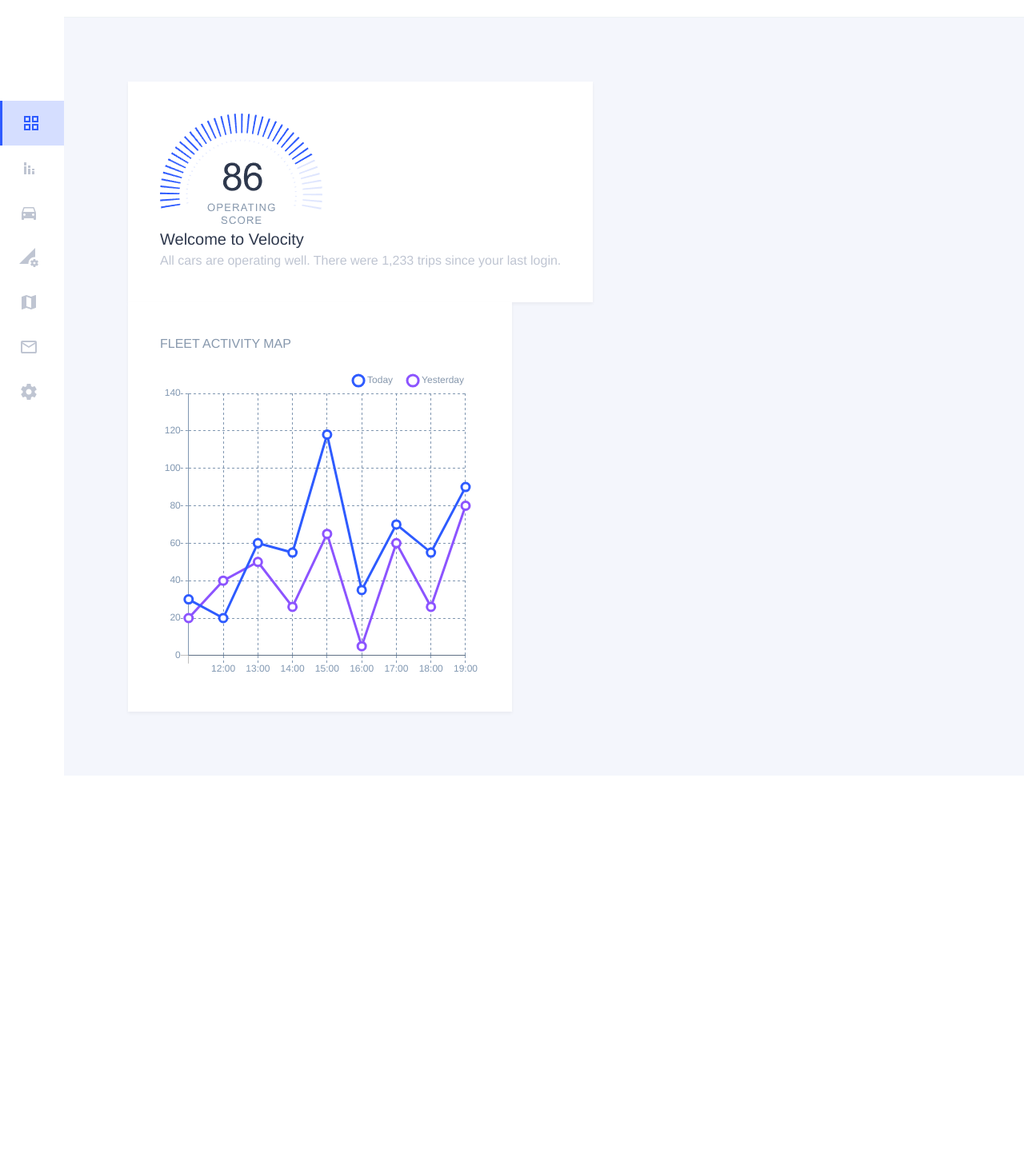
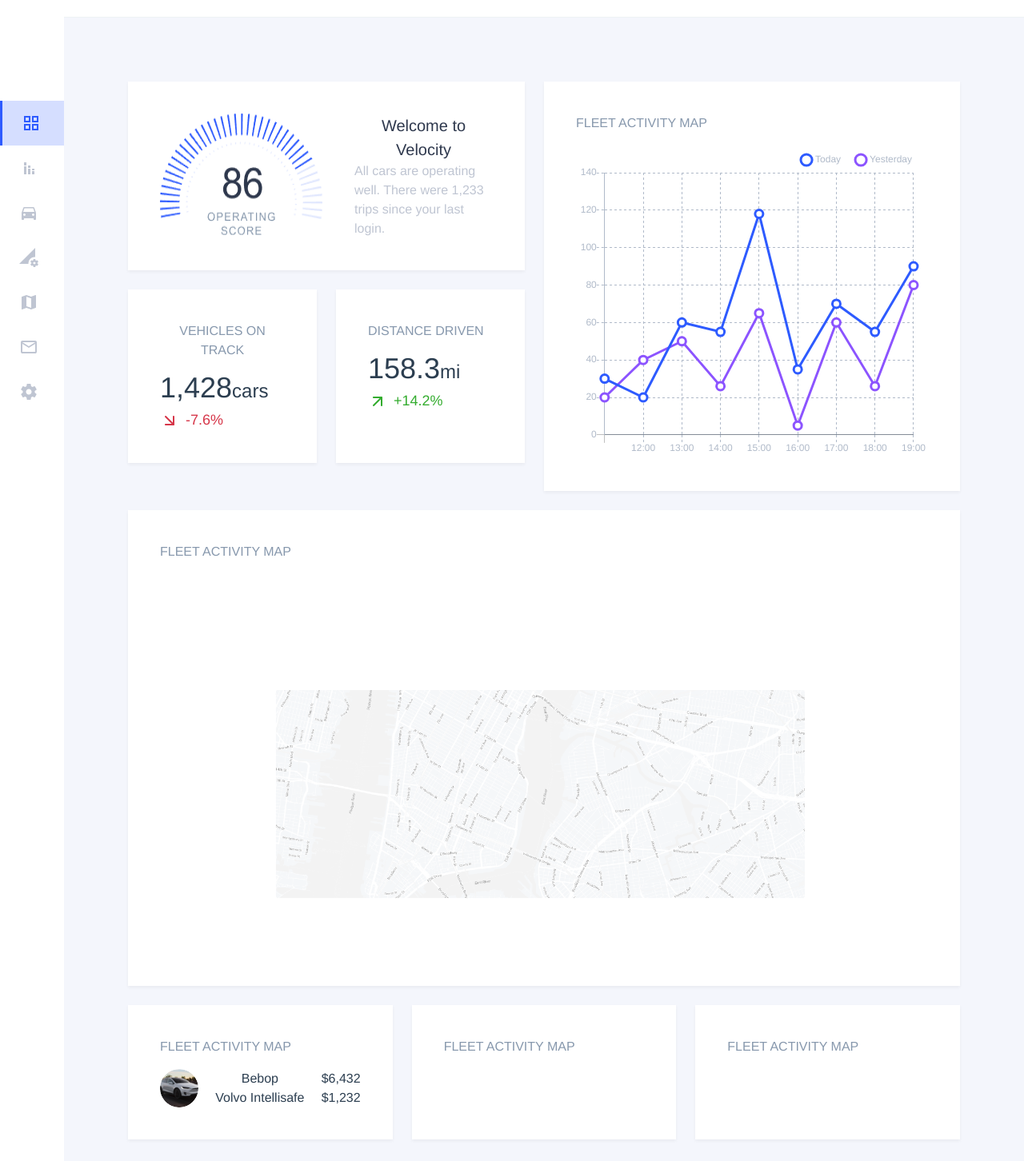
Before and after one commit to atcha/vue-velocity, a Vue app: page / in a window 1280 px wide. Shown: the part 58-1510 px from the top of the page at 80% size. Before the commit the page ends 1028 px from the top, so only its background shows below. Built offline with nearby package versions, Linux system fonts and the light colour scheme.

Commit message:
upd(minor): Home page upgrade

```diff
--- a/public/index.html
+++ b/public/index.html
@@ -58,6 +58,12 @@
       <symbol id="c-icon-keyboard_control" viewBox="0 0 24 24">
         <path d="M12 9.984q0.797 0 1.406 0.609t0.609 1.406-0.609 1.406-1.406 0.609-1.406-0.609-0.609-1.406 0.609-1.406 1.406-0.609zM18 9.984q0.797 0 1.406 0.609t0.609 1.406-0.609 1.406-1.406 0.609-1.406-0.609-0.609-1.406 0.609-1.406 1.406-0.609zM6 9.984q0.797 0 1.406 0.609t0.609 1.406-0.609 1.406-1.406 0.609-1.406-0.609-0.609-1.406 0.609-1.406 1.406-0.609z"></path>
       </symbol>
+      <symbol id="c-icon-arrow-up-right" viewBox="0 0 24 24">
+        <path d="M7 8h7.586l-8.293 8.293c-0.391 0.391-0.391 1.024 0 1.414s1.024 0.391 1.414 0l8.293-8.293v7.586c0 0.552 0.448 1 1 1s1-0.448 1-1v-10c0-0.136-0.027-0.265-0.076-0.383s-0.121-0.228-0.216-0.323c-0.001-0.001-0.001-0.001-0.002-0.002-0.092-0.092-0.202-0.166-0.323-0.216-0.118-0.049-0.247-0.076-0.383-0.076h-10c-0.552 0-1 0.448-1 1s0.448 1 1 1z"></path>
+      </symbol>
+      <symbol id="c-icon-arrow-down-right" viewBox="0 0 24 24">
+        <path d="M16 7v7.586l-8.293-8.293c-0.391-0.391-1.024-0.391-1.414 0s-0.391 1.024 0 1.414l8.293 8.293h-7.586c-0.552 0-1 0.448-1 1s0.448 1 1 1h10c0.136 0 0.265-0.027 0.383-0.076s0.228-0.121 0.324-0.217c0.092-0.092 0.166-0.202 0.217-0.324 0.049-0.118 0.076-0.247 0.076-0.383v-10c0-0.552-0.448-1-1-1s-1 0.448-1 1z"></path>
+      </symbol>
     </defs>
   </svg>
     <noscript>
--- a/src/components/Card.vue
+++ b/src/components/Card.vue
@@ -1,5 +1,6 @@
 <template>
     <aside class="p-10 bg-white shadow-2l">
+        <div class="flex">
             <img v-if="img"
                  class="mr-10"
                  :src="img.url"
@@ -8,7 +9,8 @@
                  :height="img.height">
             <div class="flex flex-col justify-center items-start">
                 <h2 class="text-black-1 text-xl" v-if="title">{{ title }}</h2>
-            <p class="text-gray-1" v-if="content">{{ content }}</p>
+                <p class="text-gray-1 text-left" v-if="content">{{ content }}</p>
+            </div>
         </div>
         <slot></slot>
     </aside>
--- a/src/main.js
+++ b/src/main.js
@@ -1,6 +1,6 @@
 import Vue from 'vue'
 import App from './App.vue';
-import '@/assets/css/tailwind.css'
+import '@/assets/css/tailwind.css';
 
 import router from './router'
 
--- a/src/pages/Home.vue
+++ b/src/pages/Home.vue
@@ -1,10 +1,32 @@
 <template>
     <main class="flex flex-wrap p-20 min-h-screen">
-        <Card class="mr-6" :img="operatingCard.img"
-              :title="operatingCard.title"
-              :content="operatingCard.content">
-        </Card>
-        <Card>
+        <div class="w-1/2">
+            <Card class="mr-6" :img="operatingCard.img"
+                  :title="operatingCard.title"
+                  :content="operatingCard.content">
+            </Card>
+            <div class="flex mt-6">
+                <Card class="mr-6 w-1/2">
+                    <header class="w-full flex justify-between items-center mb-2">
+                        <h2 class="uppercase text-black-3">Vehicles on track</h2>
+                    </header>
+                    <section>
+                        <h3 class="text-4xl text-left">1,428<span class="text-2xl">cars</span></h3>
+                        <p class="flex items-center text-red text-lg"><Icon class="w-6 h-6 mr-2" name="arrow-down-right" />-7.6%</p>
+                    </section>
+                </Card>
+                <Card class="mr-6  w-1/2">
+                    <header class="w-full flex justify-between items-center mb-2">
+                        <h2 class="uppercase text-black-3">Distance Driven</h2>
+                    </header>
+                    <section>
+                        <h3 class="text-4xl text-left">158.3<span class="text-2xl">mi</span></h3>
+                        <p class="flex items-center text-green text-lg"><Icon class="w-6 h-6 mr-2" name="arrow-up-right" />+14.2%</p>
+                    </section>
+                </Card>
+            </div>
+        </div>
+        <Card class="w-1/2">
             <header class="w-full flex justify-between items-center mb-2">
                 <h2 class="uppercase text-black-3">Fleet activity map</h2>
             </header>
@@ -12,17 +34,60 @@
                 <line-chart :chartdata="datacollection" :options="options"/>
             </section>
         </Card>
+        <Card class="w-full mt-6">
+            <header class="w-full flex justify-between items-center mb-2">
+                <h2 class="uppercase text-black-3">Fleet activity map</h2>
+            </header>
+            <section>
+                <img class="w-full h-auto" src="../assets/img/home/Map.png" alt="">
+            </section>
+        </Card>
+        <div class="flex w-full mt-6">
+            <Card class="w-1/3 mr-6">
+                <header class="w-full flex justify-between items-center mb-4">
+                    <h2 class="uppercase text-black-3">Fleet activity map</h2>
+                </header>
+                <ul v-if="carList">
+                    <li class="flex justify-between" v-for="car in carList" :key="car.id">
+
+                        <Avatar :img="car.img" type="simple" notify/>
+                        <div>
+                            <p>{{ car.name }}</p>
+                            <p>{{ car.model }}</p>
+                        </div>
+                        <div>
+                            <p>${{car.price}}</p>
+                            <p>${{car.distance}}</p>
+                        </div>
+                    </li>
+                </ul>
+            </Card>
+            <Card class="w-1/3 mr-6">
+                <header class="w-full flex justify-between items-center mb-2">
+                    <h2 class="uppercase text-black-3">Fleet activity map</h2>
+                </header>
+            </Card>
+            <Card class="w-1/3">
+                <header class="w-full flex justify-between items-center mb-2">
+                    <h2 class="uppercase text-black-3">Fleet activity map</h2>
+                </header>
+            </Card>
+        </div>
     </main>
 </template>
 
 <script>
+  import Avatar from "../components/Avatar";
   import Card from "../components/Card";
   import LineChart from "../components/LineChart";
+  import Icon from "../components/Icon";
 
   export default {
     name: 'home',
     components: {
+      Avatar,
       Card,
+      Icon,
       LineChart
     },
     data() {
@@ -139,22 +204,22 @@
           scales: {
             yAxes: [{
               gridLines: {
-                color: "#8097B1",
+                color: "#B0BAC9",
                 borderDash: [3, 3]
               },
               ticks: {
                 suggestedMin: 0,
                 suggestedMax: 125,
-                fontColor: "#8097B1"
+                fontColor: "#B0BAC9"
               }
             }],
             xAxes: [{
               gridLines: {
-                color: "#8097B1",
+                color: "#B0BAC9",
                 borderDash: [3, 3]
               },
               ticks: {
-                fontColor: "#8097B1"
+                fontColor: "#B0BAC9"
               }
             }]
           },
@@ -165,7 +230,7 @@
               boxWidth: 10,
               usePointStyle: true,
               padding: 20,
-              fontColor: "#8798AD"
+              fontColor: "#B0BAC9"
             }
           },
           elements: {
@@ -177,7 +242,19 @@
               backgroundColor: "#FFF"
             }
           }
-        }
+        },
+        carList: [
+          {
+            id: 0,
+            name: 'Bebop',
+            model: 'Volvo Intellisafe',
+            price: '6,432',
+            distance: '1,232',
+            img: {
+              src: require('../assets/img/vehicles/bebop.png')
+            }
+          }
+        ]
       }
     },
     methods: {
```
Also changed, not shown: src/assets/img/home/Map.png (added), src/assets/img/vehicles/bebop.png (added). Lines whose indentation alone changed are shown as unchanged.
